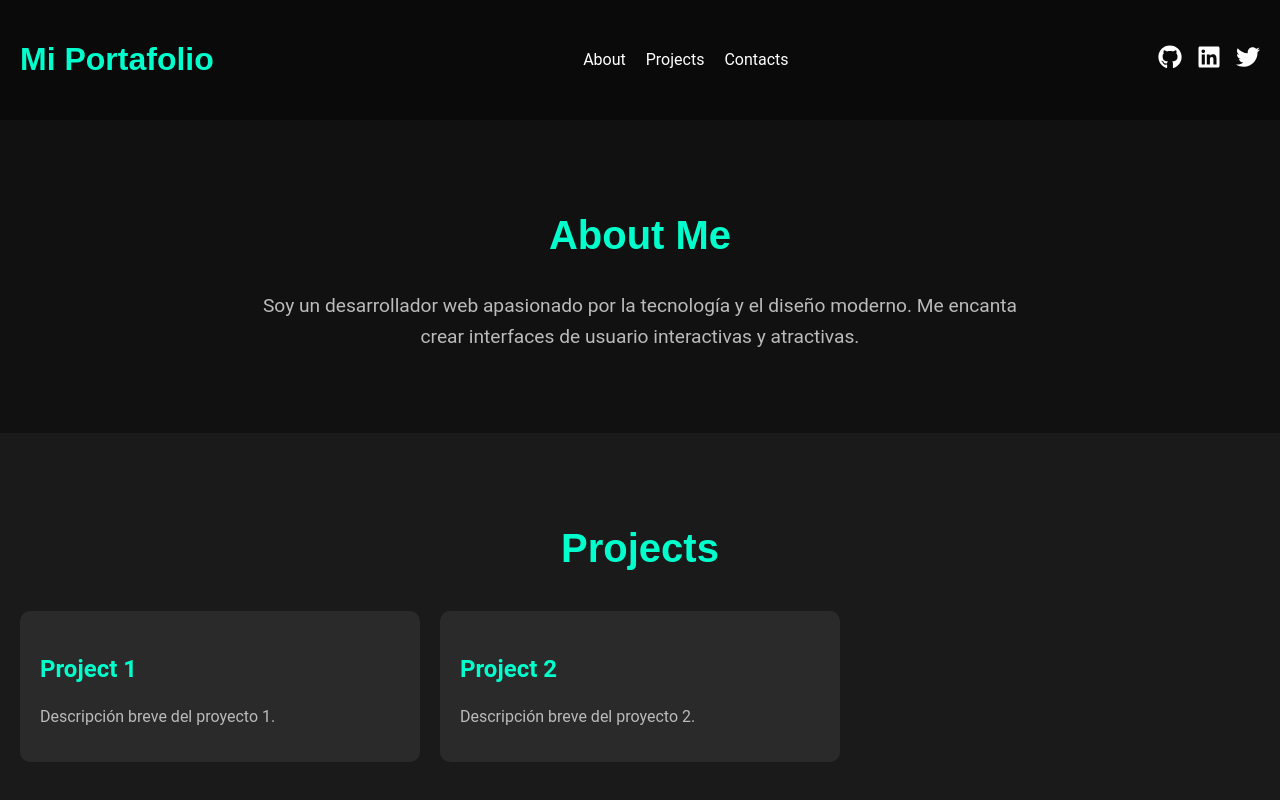
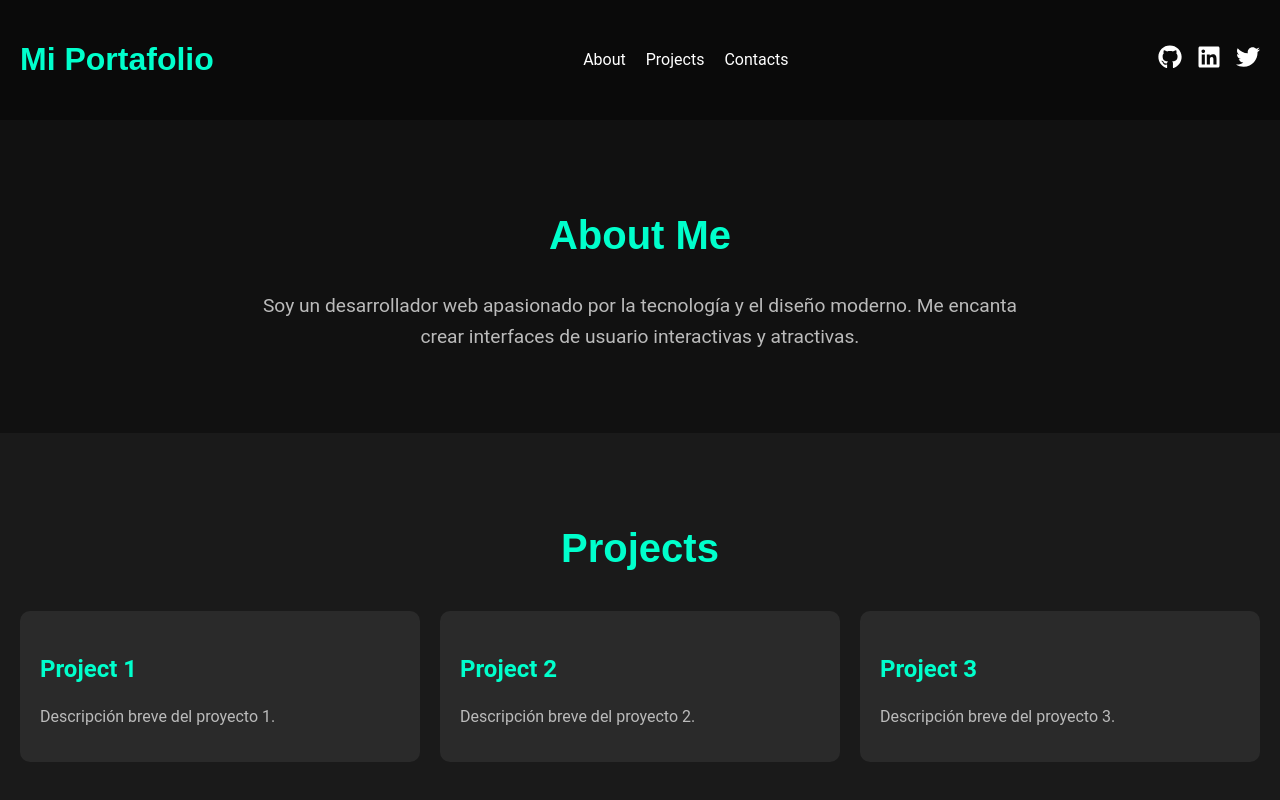
Before and after one commit to chicho377/portafolio, a React (Create React App) app: page / in a window 1280 px wide. Shown: the top 800 px of the page. Built offline with nearby package versions, Linux system fonts and the light colour scheme.

Commit message:
Agregando tercer proyecto

```diff
--- a/src/components/Projects.js
+++ b/src/components/Projects.js
@@ -62,7 +62,12 @@ const Projects = () => {
             Descripción breve del proyecto 2.
           </ProjectDescription>
         </ProjectCard>
-        {/* Añade más ProjectCard según sea necesario */}
+        <ProjectCard>
+          <ProjectTitle>Project 3</ProjectTitle>
+          <ProjectDescription>
+            Descripción breve del proyecto 3.
+          </ProjectDescription>
+        </ProjectCard>
       </ProjectsGrid>
     </ProjectsSection>
   );
```
